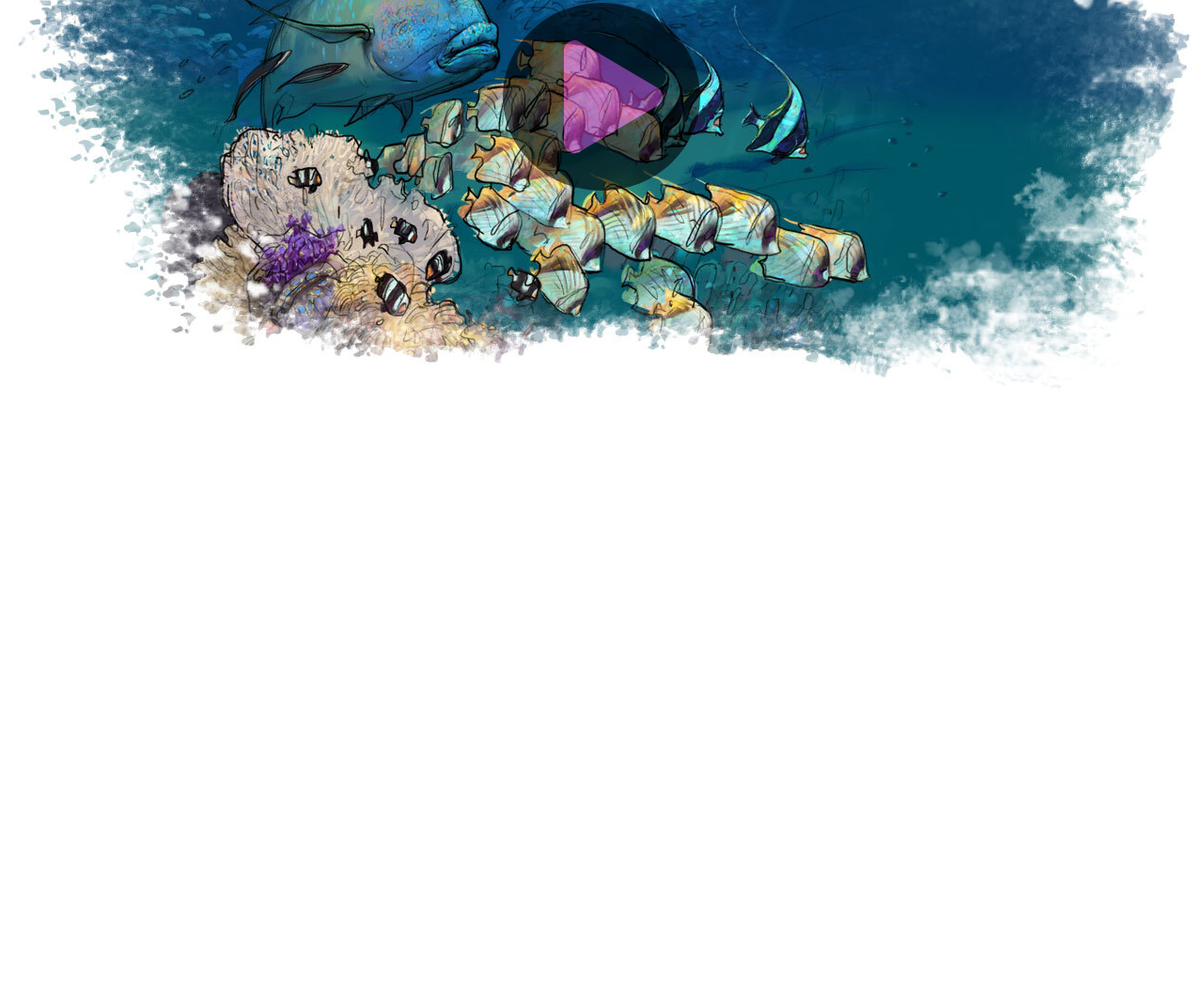
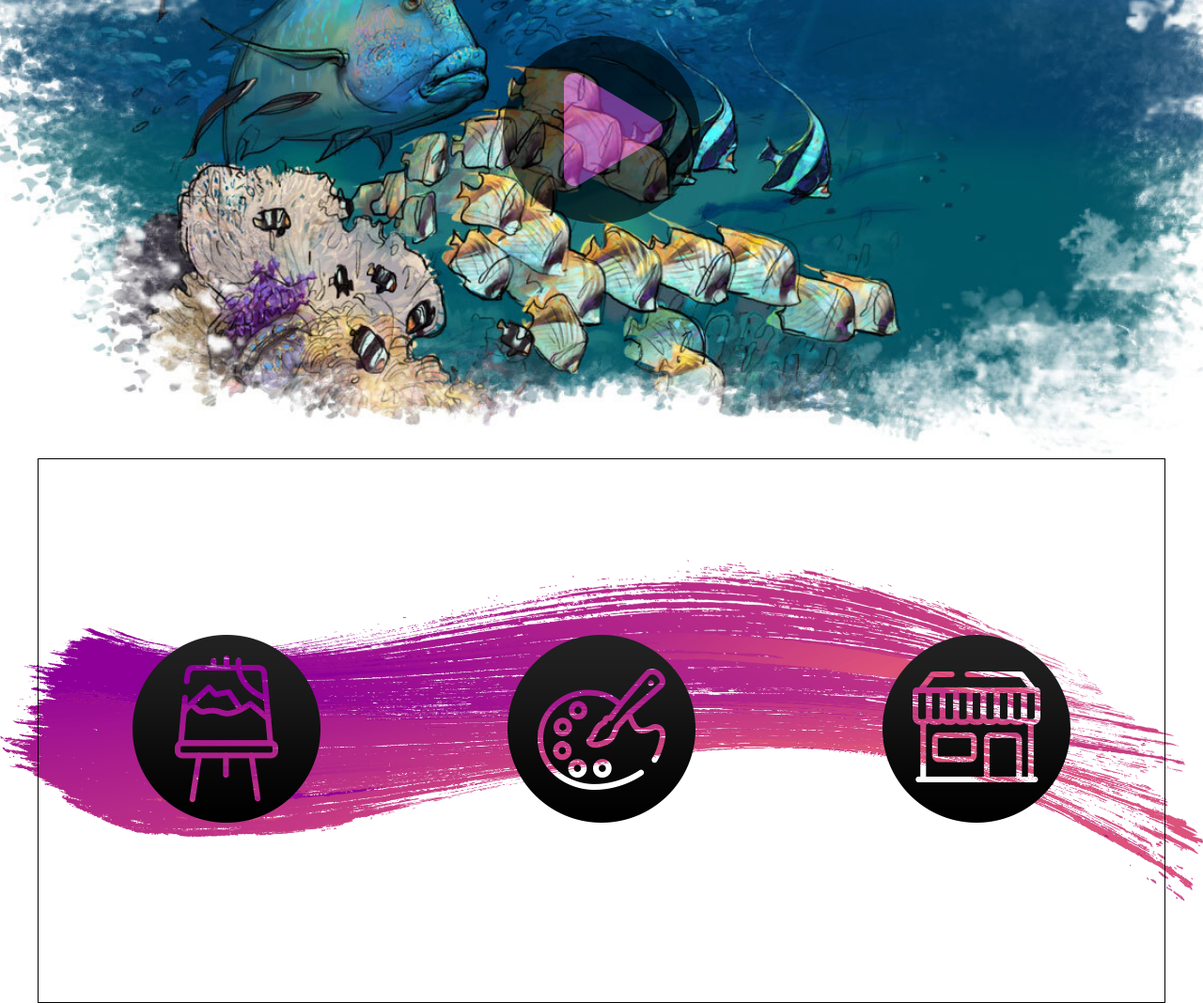
Before and after one commit to Mirco-verde1/sass-painter, a plain HTML site: page index.html in a window 1280 px wide. Shown: the part 1065-2133 px from the top of the page at 94% size. Before the commit the page ends 1483 px from the top, so only its background shows below. Drawn offline with Linux system fonts and the light colour scheme.

Commit message:
Icons row e aggiunta loghi

```diff
--- a/index.html
+++ b/index.html
@@ -140,6 +140,22 @@
         <i class="fas fa-play"></i>
 
       </div>
+
+      <div class="icon-row">
+        <div class="icon-row-container">
+          <div class="icon-row-container-left">
+            <img src="img/icon-create.png" alt="">
+          </div>
+          <div class="icon-row-container-center">
+            <img src="img/icon-customize1.png" alt="">
+          </div>
+          <div class="icon-row-container-right">
+            <img src="img/icon-extend.png" alt="">
+          </div>
+
+        </div>
+
+      </div>
     </main>
 
 
--- a/src/app.scss
+++ b/src/app.scss
@@ -259,7 +259,7 @@
   .sea-background{
     background-image: url(../img/intro-bg.jpg);
     width: 100%;
-    height: 630px;
+    height: 700px;
     background-position: center;
     background-size: cover;
     margin-top: 40px;
@@ -269,5 +269,27 @@
     }
     i:hover{
       color: #fff;
+      cursor: $finger;
     }
   }
+  .icon-row{
+    width: 100%;
+    height: 580px;
+    background-image: url(../img/flow-icons-bg.png);
+    background-position: center;
+    background-size: contain;
+    background-repeat: no-repeat;
+    &-container{
+      align-items: center;
+      justify-content: space-around;
+      @include container;
+      border: 1px solid black;
+      height: 100%;
+      display: flex;
+      img{width: 200px;}
+      &-left{}
+      &-center{}
+      &-right{}
+
+    }
+  }
```
Also changed, not shown: dist/app.css, img/flow-icons-bg.png (added).
